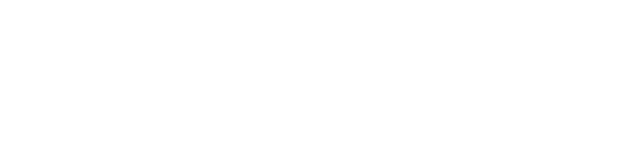
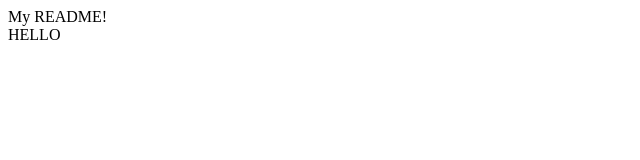
Before and after one commit to zjfong/eunoia, a plain HTML site: page index.html in a window 1280 px wide. Shown: the whole page, without its empty margins (0-640 px from the left). Drawn offline with Linux system fonts and the light colour scheme.

Commit message:
small changes

```diff
--- a/index.html
+++ b/index.html
@@ -3,10 +3,16 @@
 <head>
   <meta charset="utf-8">
   <meta http-equiv="X-UA-Compatible" content="IE=edge">
-  <title></title>
+  <title>HELLO WORLD</title>
   <link rel="stylesheet" href="">
 </head>
 <body>
+  <div>
+    My README!
+  </div>
+  <div>
+    HELLO
+  </div>
 
 </body>
 </html>
```
Also changed, not shown: 1 other file.
